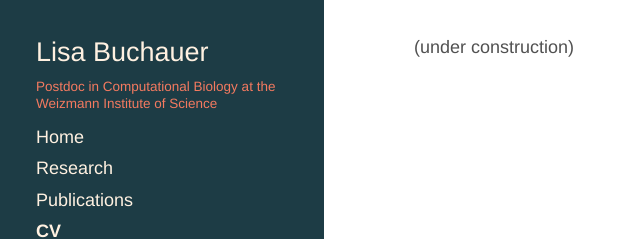
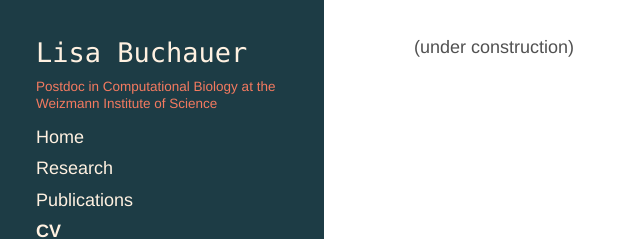
Before and after one commit to LiBuchauer/libuchauer.github.io, a Jekyll site: the page built from shortcv.md, in a window 1280 px wide. Shown: the top 239 px of the page, without its empty margins (0-640 px from the left). Built offline with Jekyll 4.4.1, drawn with Linux system fonts in a browser that asks for light colours; nearby versions of some CDN libraries; a style sheet for code colours, icons or effects is not loaded.

Commit message:
Fonts...

```diff
--- a/public/css/libuchauer.css
+++ b/public/css/libuchauer.css
@@ -47,7 +47,8 @@
 
 .sidebar-about h1 {
     font-size: 1.5rem;
-   font-family: "HelveticaNeue-Light", "Helvetica Neue Light", "Helvetica Neue", Helvetica, Arial, "Lucida Grande", sans-serif;
+    font-family: "Lucida Console", Monaco, monospace;
+   /*font-family: "HelveticaNeue-Light", "Helvetica Neue Light", "Helvetica Neue", Helvetica, Arial, "Lucida Grande", sans-serif; */
    font-weight: 300;
 }
 .sidebar-about .lead {
```
Also changed, not shown: 1 other file.
